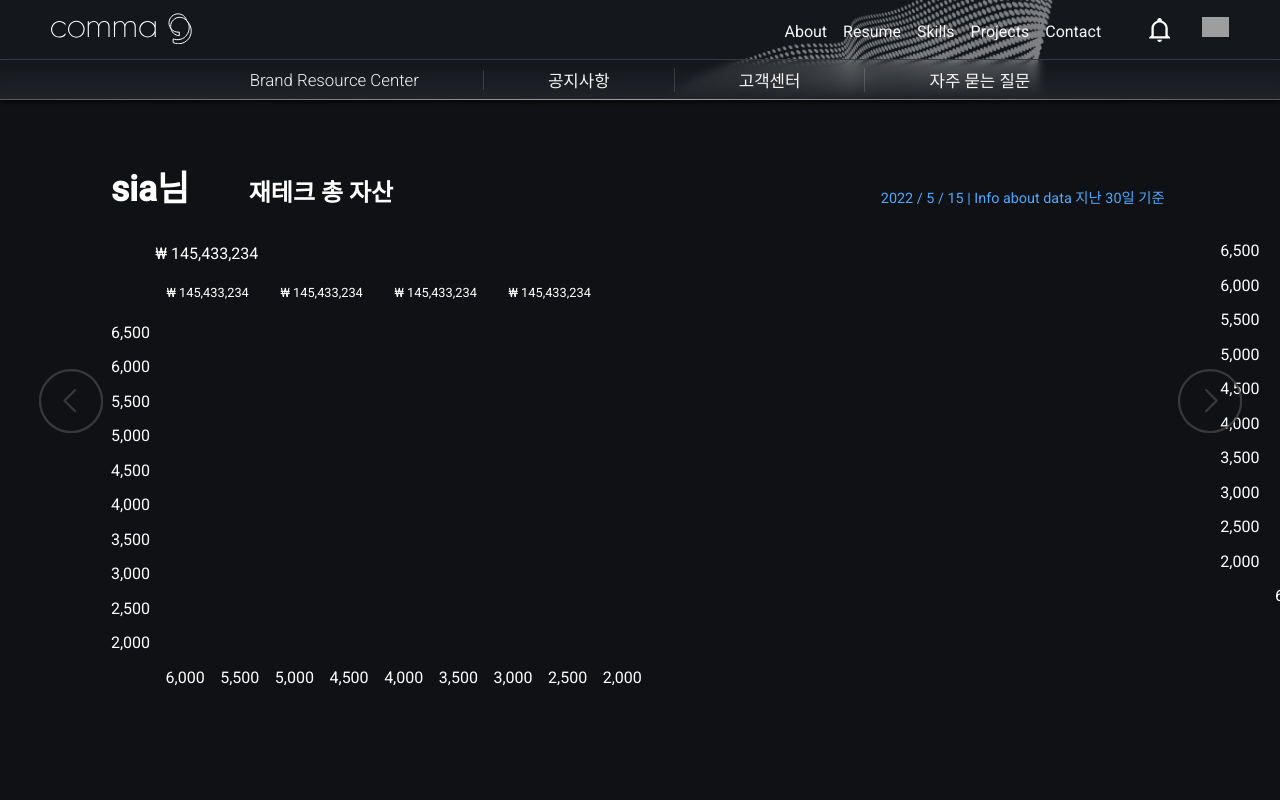
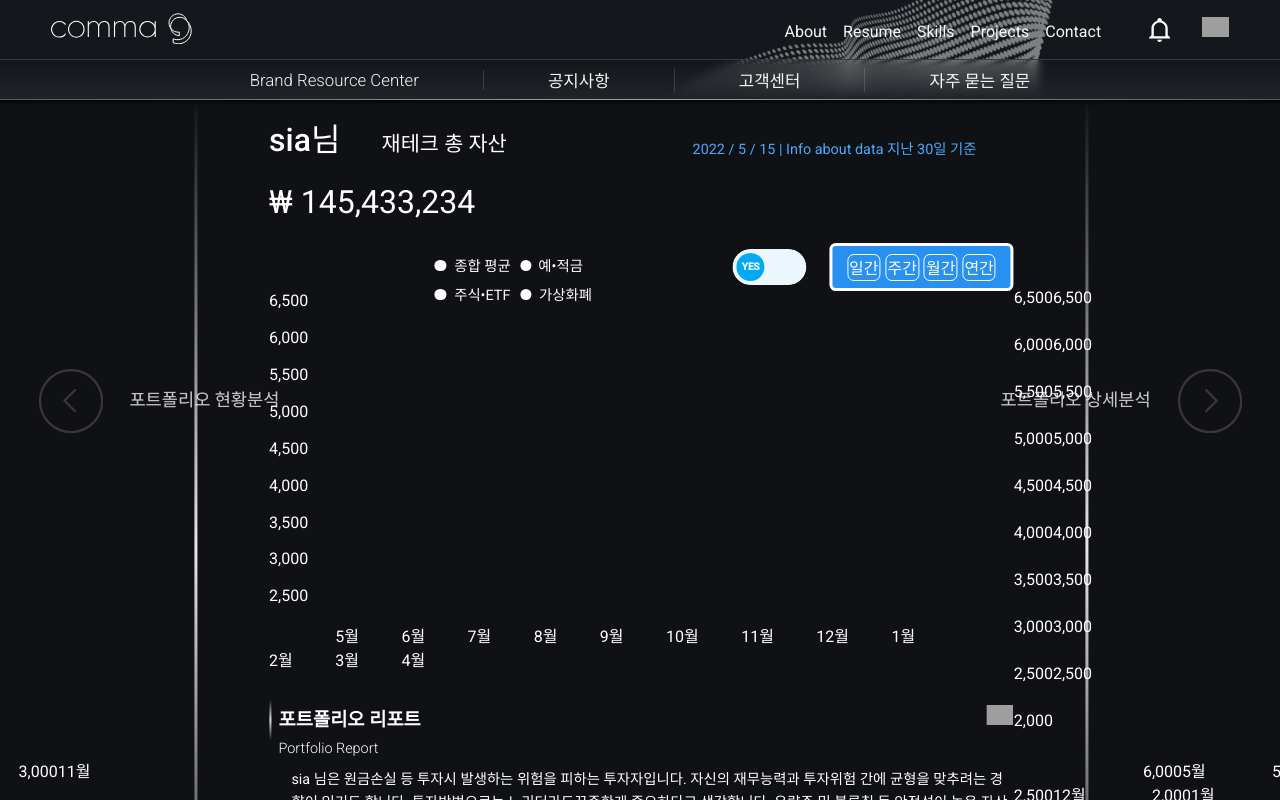
Before and after one commit to sia486/comma, a PHP site: page /portfolio/portfolio.html in a window 1280 px wide. Run offline with PHP 8.4, Linux system fonts and the light colour scheme; some libraries are stand-ins or nearby versions; grey boxes are pictures that could not be loaded.

Commit message:
10030329

```diff
--- a/css/portfolio.css
+++ b/css/portfolio.css
@@ -16,22 +16,44 @@ body {
 }
 
 .portfolio_my {
-    position: relative;
-    width: 70%;
-
-
+  position: relative;
+  width: 32%;
+  /* margin: 0 18%; */
+  padding: 0.6% 0;
+}
+.portfolio_my::before{
+  content: "";
+  position: absolute;
+  left: -10%;
+  top: 0;
+  width: 1%;
+  height: 100%;
+  border-left: 0.2rem solid;
+  border-image: linear-gradient(180deg, rgba(240, 240, 240, 0) 0%, rgba(255, 255, 255, 0.9) 50%, rgba(240, 240, 240, 0) 100%);
+  border-image-slice: 1;
+}
+.portfolio_my::after{
+  content: "";
+  position: absolute;
+  top: 0;
+  right: -10%;
+  width: 1%;
+  height: 100%;
+  border-right: 0.2rem solid;
+  border-image: linear-gradient(180deg, rgba(240, 240, 240, 0) 0%, rgba(255, 255, 255, 0.9) 50%, rgba(240, 240, 240, 0) 100%);
+  border-image-slice: 1;
 }
 
 .portfolio_myleft {
     /* width: 100vw; */
     position: relative;
-    width: 70%;
+    width: 50%;
 }
 
 .portfolio_myright {
     /* width: 100vw; */
     position: relative;
-    width: 70%;
+    width: 50%;
 }
 
 .title_horizon{
@@ -43,25 +65,165 @@ body {
     font-size: 2rem;
     margin-bottom: 3%;
 }
+.graph{
+  position: relative;
+
+}
 .title_horizon1{
     position: relative;
-    margin:0 0 2% 5%;
+    width: 30%;
+    height: 1.8rem;
+    vertical-align: middle;
+    line-height: 1.8rem;
+}
+#app-cover {
+  display: table;
+  width: 600px;
+  margin: 80px auto;
+  counter-reset: button-counter;
+}
+
+.row {
+  display: table-row;
+}
+
+.toggle-button-cover {
+  display: table-cell;
+  position: relative;
+  width: 200px;
+  height: 140px;
+  box-sizing: border-box;
+}
+
+.button-cover {
+  height: 100px;
+  margin: 20px;
+  background-color: #fff;
+  box-shadow: 0 10px 20px -8px #c5d6d6;
+  border-radius: 4px;
+}
+
+.button-cover:before {
+  counter-increment: button-counter;
+  content: counter(button-counter);
+  position: absolute;
+  right: 0;
+  bottom: 0;
+  color: #d7e3e3;
+  font-size: 12px;
+  line-height: 1;
+  padding: 5px;
+}
+
+.button-cover,
+.knobs,
+.layer {
+  position: absolute;
+  top: 0;
+  right: 0;
+  bottom: 0;
+  left: 0;
+}
+
+.button {
+  position: relative;
+  margin:0 3% 0 10%;
+  top: 0;
+  width: 74px;
+  height: 36px;
+  overflow: hidden;
+}
+
+.button.r,
+.button.r .layer {
+  border-radius: 100px;
+}
+
+.button.b2 {
+  border-radius: 2px;
+}
+
+.checkbox {
+  position: relative;
+  width: 100%;
+  height: 100%;
+  padding: 0;
+  margin: 0;
+  opacity: 0;
+  cursor: pointer;
+  z-index: 3;
+}
+
+.knobs {
+  z-index: 2;
+}
+
+.layer {
+  width: 100%;
+  background-color: #ebf7fc;
+  transition: 0.3s ease all;
+  z-index: 1;
+}
+
+/* Button 1 */
+#button-1 .knobs:before {
+  content: "YES";
+  position: absolute;
+  top: 4px;
+  left: 4px;
+  width: 20px;
+  height: 10px;
+  color: #fff;
+  font-size: 10px;
+  font-weight: bold;
+  text-align: center;
+  line-height: 1;
+  padding: 9px 4px;
+  background-color: #03a9f4;
+  border-radius: 50%;
+  transition: 0.3s cubic-bezier(0.18, 0.89, 0.35, 1.15) all;
+}
+
+#button-1 .checkbox:checked + .knobs:before {
+  content: "NO";
+  left: 42px;
+  background-color: #f44336;
+}
+
+#button-1 .checkbox:checked ~ .layer {
+  background-color: #fcebeb;
+}
+
+#button-1 .knobs,
+#button-1 .knobs:before,
+#button-1 .layer {
+  transition: 0.3s ease all;
+}
+
+.title_mar1{
+  display: flex;
+  justify-content: flex-end;
+  align-items: center;
+
 }
 .title_horizon li {
+  position: relative;
     float: left;
     margin-right: 3%;
     list-style: none;
     line-height: 2.2rem;
 }
 .title_horizon h3:first-child {
-    font-size: 2.2rem;
+    font-size: 2rem;
     display: inline-block;
     margin-right: 5%;
+    font-weight: 500;
 }
 .title_horizon h3:nth-child(2) {
-    font-size: 1.5rem;
+    font-size: 1.3rem;
     display: inline-block;
     margin-right: 16%;
+    font-weight: 500;
 }
 .title_horizon p{
     font-size: 0.9rem;
@@ -71,16 +233,48 @@ body {
     right: 5%;
     color: var(--blue);
 }
+li{
+  list-style: none;
+}
 .title_horizon1 li {
     float: left;
-    margin-right: 3%;
-    list-style: none;
-    font-size: 0.8rem;
+    margin-right: 8%;
+    font-size: 0.9rem;
+    white-space: nowrap;
 }
-.title_horizon1::after{
+.title_horizon1 li::before{
+  content:'';
+  display:inline-block;
+  width:0.7rem;
+  height:0.7rem;
+  margin:-5% 12% 0 0;
+  vertical-align:middle;
+  background:var(--white);
+  border-radius:50%
+}
+.clear::after{
   content: "";
   display: block;
   clear: both;
+}
+.period_graph{
+  position: relative;
+}
+.period_button{
+  width: 20%;
+  border: 0.2rem solid white;
+  display: flex;
+  justify-content: space-between;
+  padding: 1% 2%;
+  background:var(--bluew);
+  border-radius: 0.4rem;
+
+}
+.period_button span{
+  /* background:var(--bluew); */
+  padding: 0.5% 0.7%;
+  border-radius: 0.4rem;
+  border: 0.1rem solid white;
 }
 .vertical {
     position: relative;
@@ -90,25 +284,131 @@ body {
 }
 
 .vertical li {
-    margin-bottom: 1.4%;
+    margin-bottom: 2.4%;
     list-style: none;
+}
+.vertical li:nth-child(1)::after{
+  content: "6,500";
+}
+.vertical li:nth-child(2)::after{
+  content: "6,000";
+}
+.vertical li:nth-child(3)::after{
+  content: "5,500";
+}
+.vertical li:nth-child(4)::after{
+  content: "5,000";
+}
+.vertical li:nth-child(5)::after{
+  content: "4,500";
+}
+.vertical li:nth-child(6)::after{
+  content: "4,000";
+}
+.vertical li:nth-child(7)::after{
+  content: "3,500";
+}
+.vertical li:nth-child(8)::after{
+  content: "3,000";
+}
+.vertical li:nth-child(9)::after{
+  content: "2,500";
 }
 
 .horizon li {
     float: left;
     list-style: none;
-    margin-right: 1.4%;
+    margin-right: 5.7%;
 }
+
 .horizon li:first-child {
     visibility: hidden;
 }
+.horizon li:nth-child(1)::after{
+  content: "4월";
+}
+.horizon li:nth-child(2)::after{
+  content: "5월";
+}
+.horizon li:nth-child(3)::after{
+  content: "6월";
+}
+.horizon li:nth-child(4)::after{
+  content: "7월";
+}
+.horizon li:nth-child(5)::after{
+  content: "8월";
+}
+.horizon li:nth-child(6)::after{
+  content: "9월";
+}
+.horizon li:nth-child(7)::after{
+  content: "10월";
+}
+.horizon li:nth-child(8)::after{
+  content: "11월";
+}
+.horizon li:nth-child(9)::after{
+  content: "12월";
+}
+.horizon li:nth-child(10)::after{
+  content: "1월";
+}
+.horizon li:nth-child(11)::after{
+  content: "2월";
+}
+.horizon li:nth-child(12)::after{
+  content: "3월";
+}
+.horizon li:nth-child(13)::after{
+  content: "4월";
+}
 .moneyNum{
-  margin: 0 0 2% 4%;
-}
-li{
-  list-style: none;
+  margin: 0 0 3% 0;
+  font-size: 2rem;
 }
 
+.report_text{
+  position: relative;
+  margin-top: 4%;
+}
+.report_text h3{
+  position: relative;
+  margin-bottom: 4%;
+  border-left: 0.14rem solid;
+  border-image: linear-gradient(180deg, rgba(240,240,240,0) 0%, rgba(255, 255, 255, 0.9) 50%, rgba(240,240,240,0) 100%);
+  border-image-slice: 1;
+  padding-left: 1%;
+  line-height: 2.4rem;
+}
+.report_text h3::before{
+  position: absolute;
+  top: 75%;
+  left: 1%;
+  content: "Portfolio Report";
+  font-weight: 300;
+  font-size: 0.9rem;
+}
+.report_text h3::after{
+  position: absolute;
+  right: 0;
+  content: "";
+  width: 1.7rem;
+  height: 1.7rem;
+  background-image: url("../img/Help.svg");
+  background-repeat: no-repeat;
+  background-size: contain;
+  background-position: center;
+}
+.report_text p{
+  position: relative;
+  margin-left: 3%;
+  font-size: 0.9rem;
+  line-height: 1.4rem;
+}
+.report_text p:nth-child(2){
+  margin-bottom: 1.2%;
+}
 
 .slide_buttons {
     left: 0;
@@ -266,19 +566,19 @@ a.slide_btn {
 
 
   #Slide3:checked ~ .overflow-wrapper{
-    transform: translateX(-30%);
+    transform: translateX(-29.12%);
   }
   #Slide1:checked ~ .overflow-wrapper{
     transform: translateX(0%);
   }
   #Slide2:checked ~ .overflow-wrapper{
-    transform: translateX(-30%);
+    transform: translateX(-29.12%);
   }
   #Slide4:checked ~ .overflow-wrapper{
-    transform: translateX(-60%);
+    transform: translateX(-58.3%);
   }
   #Slide5:checked ~ .overflow-wrapper{
-    transform: translateX(-30%);
+    transform: translateX(-29.12%);
   }
   #Slide5:checked ~ .next_btn{
     visibility: hidden;
@@ -304,14 +604,31 @@ a.slide_btn {
   #Slide2:checked + .previous_btn{
     visibility: hidden;
   }
-
+  .previous_btn::after{
+    content: "포트폴리오 현황분석";
+    position: absolute;
+    left: 140%;
+    top: 0;
+    line-height: 65px;
+    white-space: nowrap;
+    font-size: 1.1rem;
+  }
+  .next_btn::after{
+    content: "포트폴리오 상세분석";
+    position: absolute;
+    right: 140%;
+    top: 0;
+    line-height: 65px;
+    white-space: nowrap;
+    font-size: 1.1rem;
+  }
   .overflow-wrapper {
-    width: 260%;
+    width: 240%;
     display: flex;
     justify-content: center;
     align-items: center;
     position: absolute;
-    top: 20%;
+    top: 12%;
     left: 0;
     right: 0;
     overflow-y: hidden;
--- a/portfolio/portfolio.html
+++ b/portfolio/portfolio.html
@@ -81,6 +81,7 @@
 
             <input type="radio" name="slide" id="Slide2" />
             <div class="previous_btn" title="Previous">
+
                 <svg version="1.1" xmlns="http://www.w3.org/2000/svg" xmlns:xlink="http://www.w3.org/1999/xlink" x="0px"
                     y="0px" width="65px" height="65px" viewBox="-11 -11.5 65 66">
                     <g>
@@ -102,6 +103,7 @@
 
             <input type="radio" name="slide" id="Slide4" />
             <div class="next_btn" title="Next">
+
                 <svg version="1.1" xmlns="http://www.w3.org/2000/svg" xmlns:xlink="http://www.w3.org/1999/xlink" x="0px"
                     y="0px" width="65px" height="65px" viewBox="-11 -11.5 65 66">
                     <g>
@@ -166,48 +168,78 @@
 
                 <div class="portfolio_my">
                     <div class="title_mar">
-                        <ul class="title_horizon">
+                        <ul class="title_horizon clear">
                             <h3>sia님</h3>
                             <h3>재테크 총 자산</h3>
                             <p>2022 / 5 / 15 | Info about data 지난 30일 기준</p>
                         </ul>
                     </div>
                     <li class="moneyNum">₩ 145,433,234</li>
-                    <div class="title_mar">
-                        <ul class="title_horizon1">
-                            <li>₩ 145,433,234</li>
-                            <li>₩ 145,433,234</li>
-                            <li>₩ 145,433,234</li>
-                            <li>₩ 145,433,234</li>
+                    <div class="title_mar1">
+                        <ul class="title_horizon1 clear">
+                            <li>종합 평균</li>
+                            <li>예•적금</li>
+                            <li>주식•ETF</li>
+                            <li>가상화폐</li>
+
                         </ul>
+                        <div class="button r" id="button-1">
+                                <input type="checkbox" class="checkbox" />
+                                <div class="knobs"></div>
+                                <div class="layer"></div>
+                            </div>
+                        <div class="period_button">
+                                <span>일간</span>
+                                <span>주간</span>
+                                <span>월간</span>
+                                <span>연간</span>
+                            </div>
+
+                    </div>
+                    <div class="graph">
+                        <ul class="vertical clear">
+                            <li></li>
+                            <li></li>
+                            <li></li>
+                            <li></li>
+                            <li></li>
+                            <li></li>
+                            <li></li>
+                            <li></li>
+                            <li></li>
+                        </ul>
+
+                        <ul class="horizon clear">
+                            <li></li>
+                            <li></li>
+                            <li></li>
+                            <li></li>
+                            <li></li>
+                            <li></li>
+                            <li></li>
+                            <li></li>
+                            <li></li>
+                            <li></li>
+                            <li></li>
+                            <li></li>
+                            <li></li>
+                        </ul>
+
+
                     </div>
 
-                    <ul class="vertical">
-                        <li>6,500</li>
-                        <li>6,000</li>
-                        <li>5,500</li>
-                        <li>5,000</li>
-                        <li>4,500</li>
-                        <li>4,000</li>
-                        <li>3,500</li>
-                        <li>3,000</li>
-                        <li>2,500</li>
-                        <li>2,000</li>
-                    </ul>
+                    <div class="report_text">
+                        <h3>
+                            포트폴리오 리포트
+                        </h3>
+                        <p>
+                            sia 님은 원금손실 등 투자시 발생하는 위험을 피하는 투자자입니다. 자신의 재무능력과 투자위험 간에 균형을 맞추려는 경향이 있기도 합니다. 투자방법으로는 느리더라도꾸준한게 중요하다고 생각합니다. 우량주 및 블루칩 등 안정성이 높은 자산에 집중투자하는 경향이 있습니다. 손실위험을 최소화하는 안정적인 투자를 선호하며, 금융상품이나 종목을 선택할때도 위험이 최소화된 방향으로 투자하려 할 수 있습니다.
+                        </p>
 
-                    <ul class="horizon">
-                        <li>6,500</li>
-                        <li>6,000</li>
-                        <li>5,500</li>
-                        <li>5,000</li>
-                        <li>4,500</li>
-                        <li>4,000</li>
-                        <li>3,500</li>
-                        <li>3,000</li>
-                        <li>2,500</li>
-                        <li>2,000</li>
-                    </ul>
-
+                        <p>
+                            재테크는 방법마다 장단점이 있으며 모든 사람에게 적용되는 유일합 답은 없습니다. 금융 공부와 경험을 쌓아가면서 본인에게 맞는 재테크 방법을 찾는 것이 무엇보다 중요합니다. 투자대상의 사업보고서를 챙겨보면서 기업, 금융시장, 경제 현황 등을 지속적으로 분석하여 변수에 미리 대비한다면 더욱 안정적인 투자에 도움이 됩니다. 투자대상을 조사하고 모니터링을 하기 위해서는 많은 노력과 시간이 필요합니다. 투자는 늘 위험을 동반합니다. 투자 위험을 수시로 점검하고 자신에 맞는 재테크로 미래를 준비하시기 바랍니다.
+                        </p>
+                    </div>
                 </div>
 
                 <div class="portfolio_myright">
```
Also changed, not shown: img/Help.svg (added).
